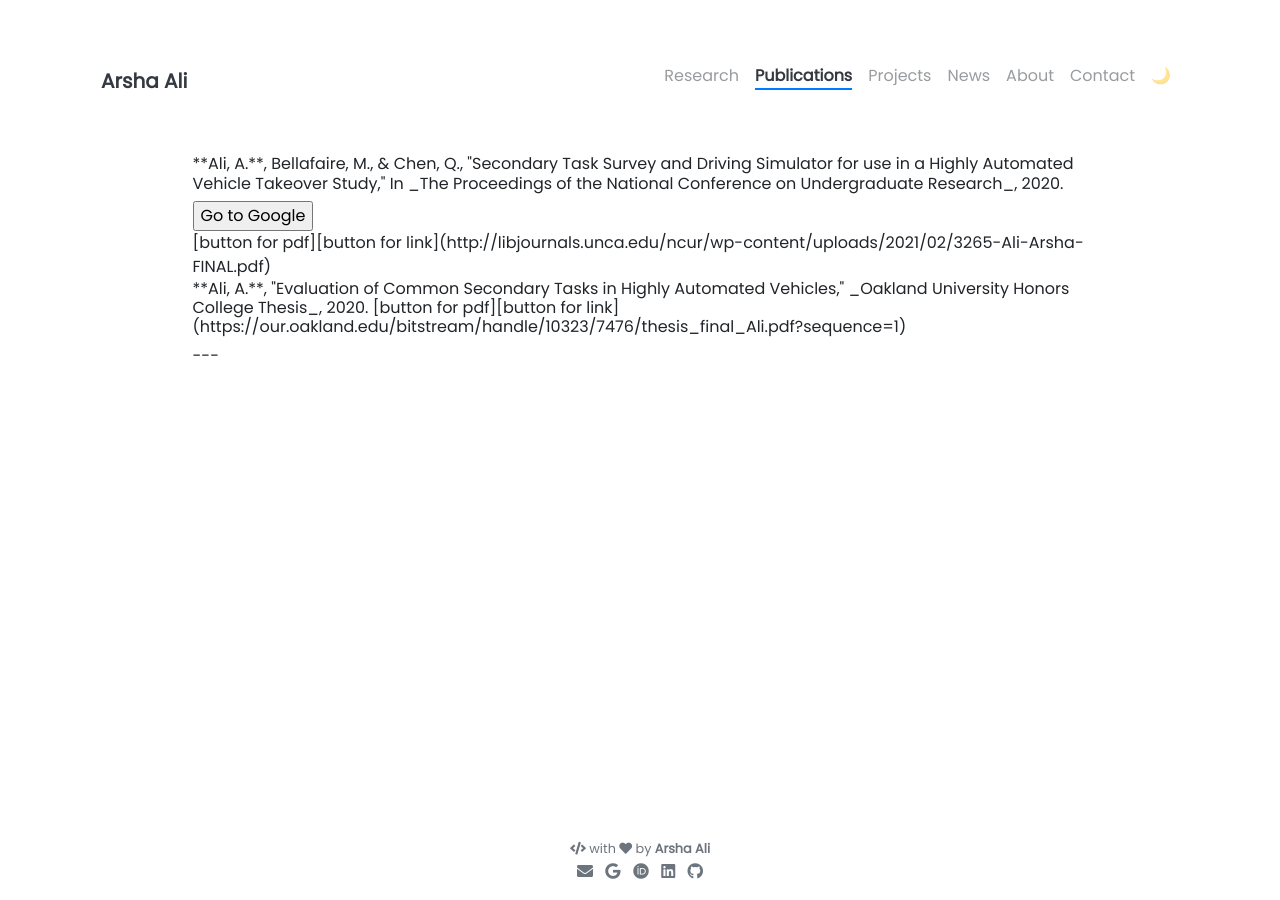
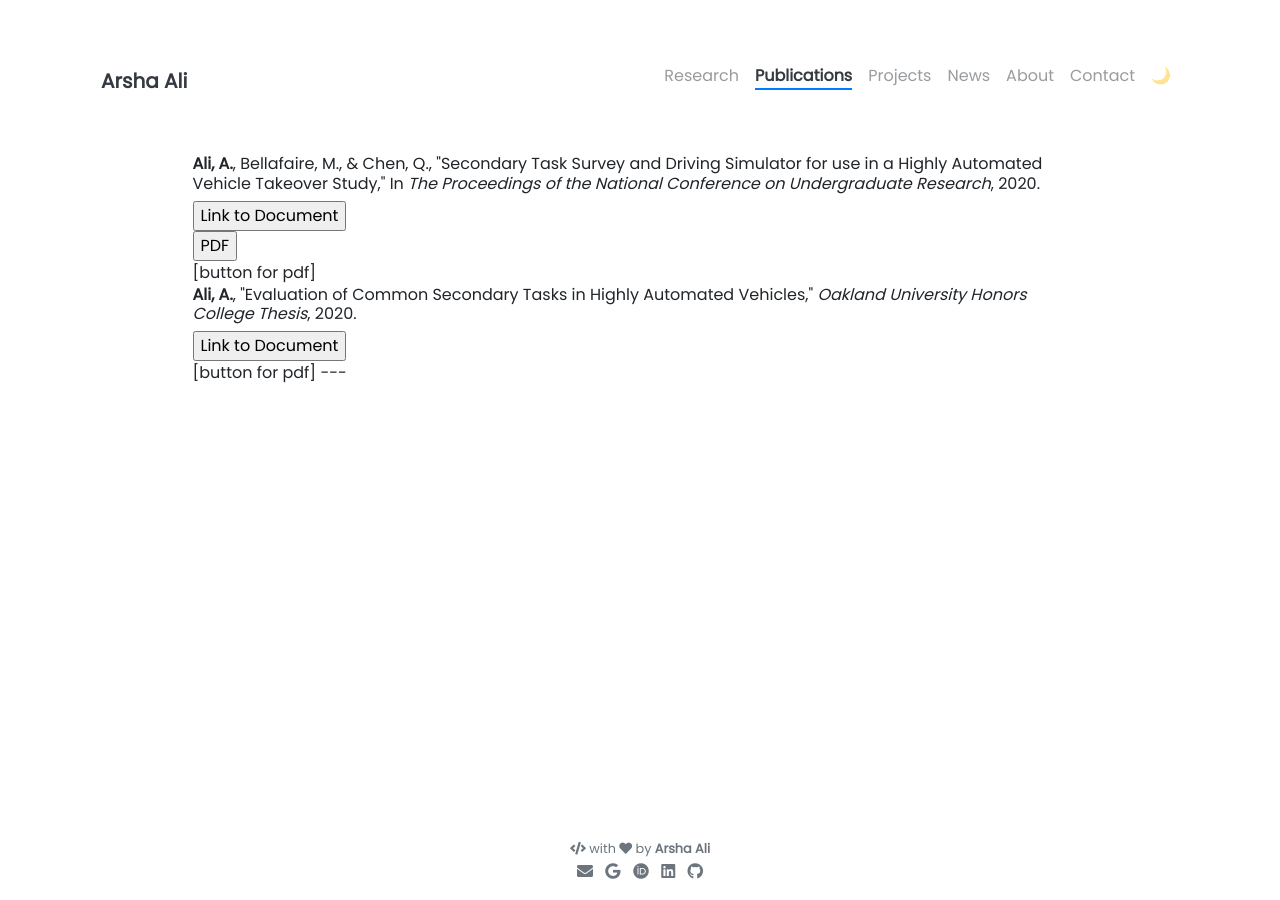
Before and after one commit to arshaali/arshaali.github.io, a Jekyll site: the page built from pages/publications.html, in a window 1280 px wide. Built offline with Jekyll 4.4.1, drawn with Linux system fonts in a browser that asks for light colours; nearby versions of some CDN libraries.

Commit message:
Update publications.html

```diff
--- a/pages/publications.html
+++ b/pages/publications.html
@@ -6,18 +6,24 @@ weight: 2
 ---
 
 <h6>
-  **Ali, A.**, Bellafaire, M., & Chen, Q., "Secondary Task Survey and Driving Simulator for use in a Highly Automated Vehicle Takeover Study," In _The Proceedings of the National Conference on Undergraduate Research_, 2020.
+ <b>Ali, A.</b>, Bellafaire, M., & Chen, Q., "Secondary Task Survey and Driving Simulator for use in a Highly Automated Vehicle Takeover Study," In <i>The Proceedings of the National Conference on Undergraduate Research</i>, 2020.
 </h6>
-<form action="https://google.com">
-    <input type="submit" value="Go to Google" />
+<form action="http://libjournals.unca.edu/ncur/wp-content/uploads/2021/02/3265-Ali-Arsha-FINAL.pdf">
+    <input type="submit" value="Link to Document" />
 </form>
-[button for pdf][button for link](http://libjournals.unca.edu/ncur/wp-content/uploads/2021/02/3265-Ali-Arsha-FINAL.pdf)
+<form action="http://libjournals.unca.edu/ncur/wp-content/uploads/2021/02/3265-Ali-Arsha-FINAL.pdf">
+    <input type="submit" value="PDF" />
+</form>
+[button for pdf]
 
 
 <h6>
-  **Ali, A.**, "Evaluation of Common Secondary Tasks in Highly Automated Vehicles," _Oakland University Honors College Thesis_, 2020.
-[button for pdf][button for link](https://our.oakland.edu/bitstream/handle/10323/7476/thesis_final_Ali.pdf?sequence=1)
+ <b>Ali, A.</b>, "Evaluation of Common Secondary Tasks in Highly Automated Vehicles," <i>Oakland University Honors College Thesis</i>, 2020.
 </h6>
+<form action="https://our.oakland.edu/bitstream/handle/10323/7476/thesis_final_Ali.pdf?sequence=1">
+    <input type="submit" value="Link to Document" />
+</form>
+[button for pdf]
 
 
 ---
```
